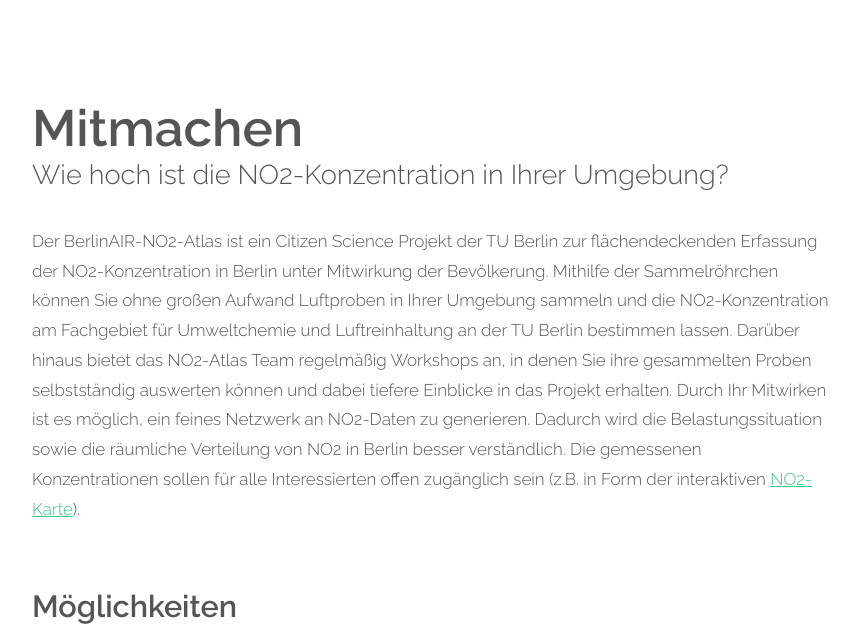
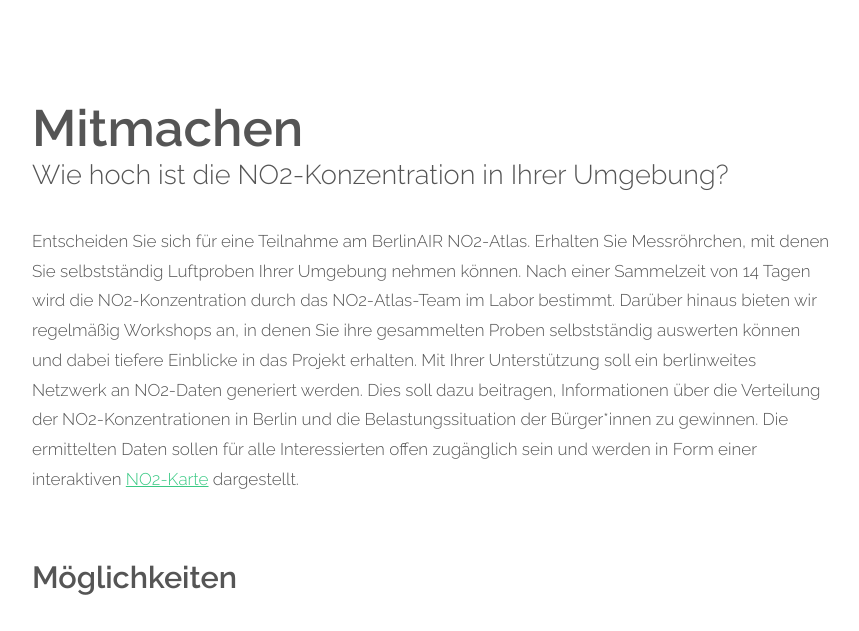
Before and after one commit to Purpurschwarz/no2-atlas, a Jekyll site: the page built from mitmachen/mitmachen.html, in a window 1280 px wide and 900 px high, cut to the strip 269-900 px from the top of the window. Shown: the whole strip, without its empty margins (0-859 px from the left). Built offline with Jekyll 4.4.1, drawn with Linux system fonts in a browser that asks for light colours.

Commit message:
changes 28.11.

```diff
--- a/mitmachen/mitmachen-passiv.html
+++ b/mitmachen/mitmachen-passiv.html
@@ -30,7 +30,7 @@
 	<details>
 		<summary id="Sammler erhalten" >Sammler erhalten</summary>
 		<p>
-			Die Passivsammler können immer von <span class="bold">Montag bis Donnerstag zwischen 10:00 und 17:00 Uhr am TU-Campus Charlottenburg, KF-Gebäude (gegenüber Bibliothek) in Raum KF103 (1. Stock)</span> abgeholt werden. Da die Sammler vor dem Einsatz bei uns im Labor vorbereitet und zusammengesetzt werden müssen, bitten wir um vorherige Anmeldung per <a href="mailto:no2.atlas@uc.tu-berlin.de">Email</a> oder Telefon. Sollten Sie zu den genannten Zeiten verhindert sein, kontaktieren Sie uns gerne, um einen individuellen Ausgabetermin zu vereinbaren.
+			Die Passivsammler können immer von <span class="bold">Montag bis Donnerstag zwischen 10:00 und 17:00 Uhr am TU-Campus Charlottenburg, Fasanenstr. 1a, KF-Gebäude (gegenüber VW-Bibliothek) in Raum KF103 (1. Stock)</span> abgeholt werden. Da die Sammler vor dem Einsatz bei uns im Labor vorbereitet und zusammengesetzt werden müssen, bitten wir um vorherige Anmeldung per <a href="mailto:no2.atlas@uc.tu-berlin.de">Email</a> oder Telefon. Sollten Sie zu den genannten Zeiten verhindert sein, kontaktieren Sie uns gerne, um einen individuellen Ausgabetermin zu vereinbaren.
 		</p>
 		<p>
 			Zur Sammlung von Proben in der Umgebungsluft erhalten Sie von uns insgesamt 4 Passivsammler, die sich zum Schutz vor Witterungseinflüssen in einem Kunststoffbecher befinden (siehe Bild). Die Sammler sind direkt für die Probenahme einsatzfähig. Informationen zur Funktionsweise der Passivsammler finden Sie <a href="/messtechnik.html">hier</a>. Zur Befestigung der Becher liegen zwei Kabelbinder bei. Erforderliche Angaben zu Ihrer gewählten Messstelle können auf dem <a href="/assets/documents/Protokollblatt.pdf">Protokollblatt</a> gemacht werden.
--- a/mitmachen/mitmachen.html
+++ b/mitmachen/mitmachen.html
@@ -13,16 +13,15 @@
 							<span class="byline">Wie hoch ist die NO2-Konzentration in Ihrer Umgebung?</span>
 						</header>
 						<p>
-								Der BerlinAIR-NO2-Atlas ist ein Citizen Science Projekt der TU Berlin zur
-								flächendeckenden Erfassung der NO2-Konzentration in Berlin unter Mitwirkung der Bevölkerung.
-								Mithilfe der Sammelröhrchen können Sie ohne großen Aufwand Luftproben in Ihrer Umgebung
-								sammeln und die NO2-Konzentration am Fachgebiet für Umweltchemie und Luftreinhaltung an der TU
-								Berlin bestimmen lassen. Darüber hinaus bietet das NO2-Atlas Team regelmäßig Workshops an, in
-								denen Sie ihre gesammelten Proben selbstständig auswerten können und dabei tiefere Einblicke in das Projekt
-								erhalten. Durch Ihr Mitwirken ist es möglich, ein feines Netzwerk an NO2-Daten zu generieren.
-								Dadurch wird die Belastungssituation sowie die räumliche Verteilung von NO2 in Berlin besser
-								verständlich. Die gemessenen Konzentrationen sollen für alle Interessierten offen zugänglich
-								sein (z.B. in Form der interaktiven <a href="http://karte.no2-atlas.de" target="_blank">NO2-Karte</a>).
+							Entscheiden Sie sich für eine Teilnahme am BerlinAIR NO2-Atlas. Erhalten Sie Messröhrchen,
+							mit denen Sie selbstständig Luftproben Ihrer Umgebung nehmen können. Nach einer Sammelzeit von 14 Tagen
+							wird die NO2-Konzentration durch das NO2-Atlas-Team im Labor bestimmt. Darüber hinaus bieten wir
+							regelmäßig Workshops an, in denen Sie ihre gesammelten Proben selbstständig auswerten können und dabei
+							tiefere Einblicke in das Projekt erhalten. Mit Ihrer Unterstützung soll ein berlinweites Netzwerk
+							an NO2-Daten generiert werden. Dies soll dazu beitragen, Informationen über die Verteilung
+							der NO2-Konzentrationen in Berlin und die Belastungssituation der Bürger*innen zu gewinnen.
+							Die ermittelten Daten sollen für alle Interessierten offen zugänglich sein und werden in Form
+							einer interaktiven <a href="http://karte.no2-atlas.de" target="_blank">NO2-Karte</a> dargestellt.
 						</p>
 					</section>
 				</div>
```
Also changed, not shown: other parts of mitmachen/mitmachen-passiv.html (+1 -1 lines), 4 other files.
